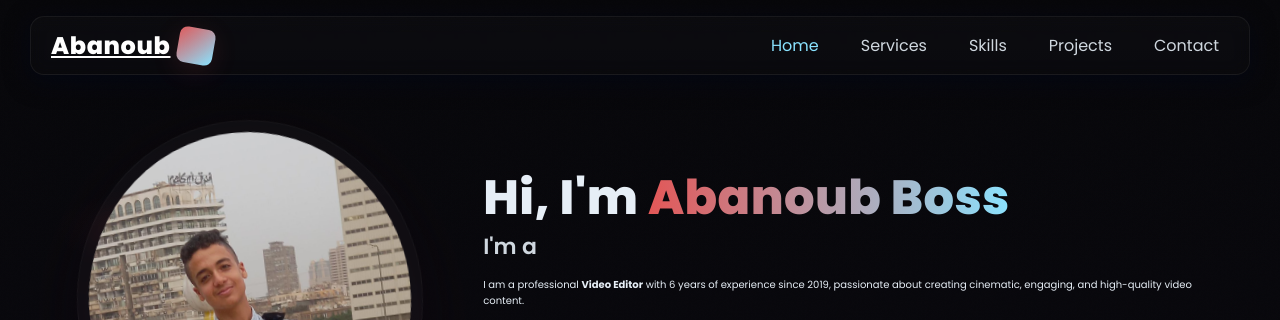
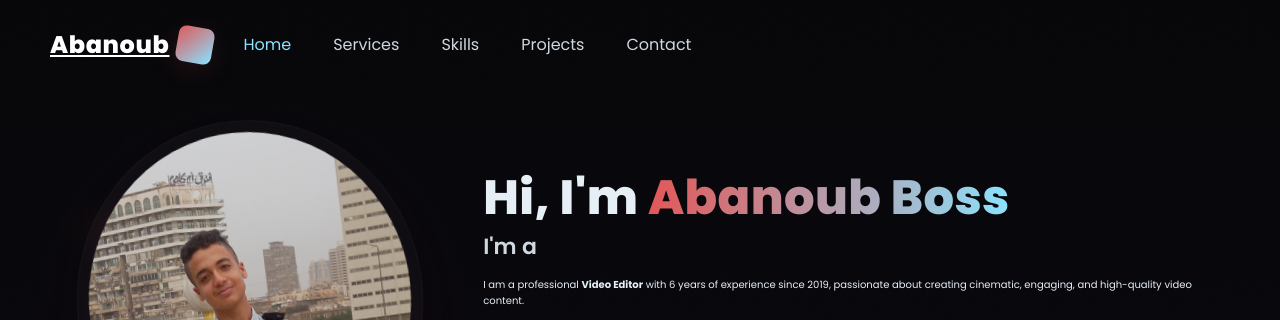
Before and after one commit to abanoubboss/Abanoub-Eilya-Potfolio, a plain HTML site: page index.html in a window 1280 px wide. Shown: the top 320 px of the page. Drawn offline with Linux system fonts and the light colour scheme.

Commit message:
style.css

```diff
--- a/style.css
+++ b/style.css
@@ -43,7 +43,7 @@ body::after{
 }
 
 /* Header */
-header{
+  header {
   position: fixed;
   top: 1.6rem;
   left: 50%;
@@ -51,18 +51,16 @@ header{
   width: calc(100% - 6rem);
   max-width: 1300px;
   display:flex;
-  justify-content:space-between;
+  justify-content:flex-start; /* Abanoub + Links سطر واحد */
   align-items:center;
-  gap:1rem;
-  z-index: 120;
-  padding: 1rem 2rem;
-  background: linear-gradient(180deg, rgba(255,255,255,0.02), rgba(255,255,255,0.01));
-  border-radius: 14px;
-  border: 1px solid var(--glass-border);
-  box-shadow: 0 6px 24px rgba(2,6,23,0.6);
-  backdrop-filter: blur(8px) saturate(120%);
+  gap:2rem;
+  z-index:120;
+  padding:1rem 2rem;
+  background:none; /* مفيش شريط ألوان */
+  border:none;
+  box-shadow:none;
+  backdrop-filter:none;
 }
-
 /* logo neon */
 .logo{
   font-size: 2.4rem;
```
